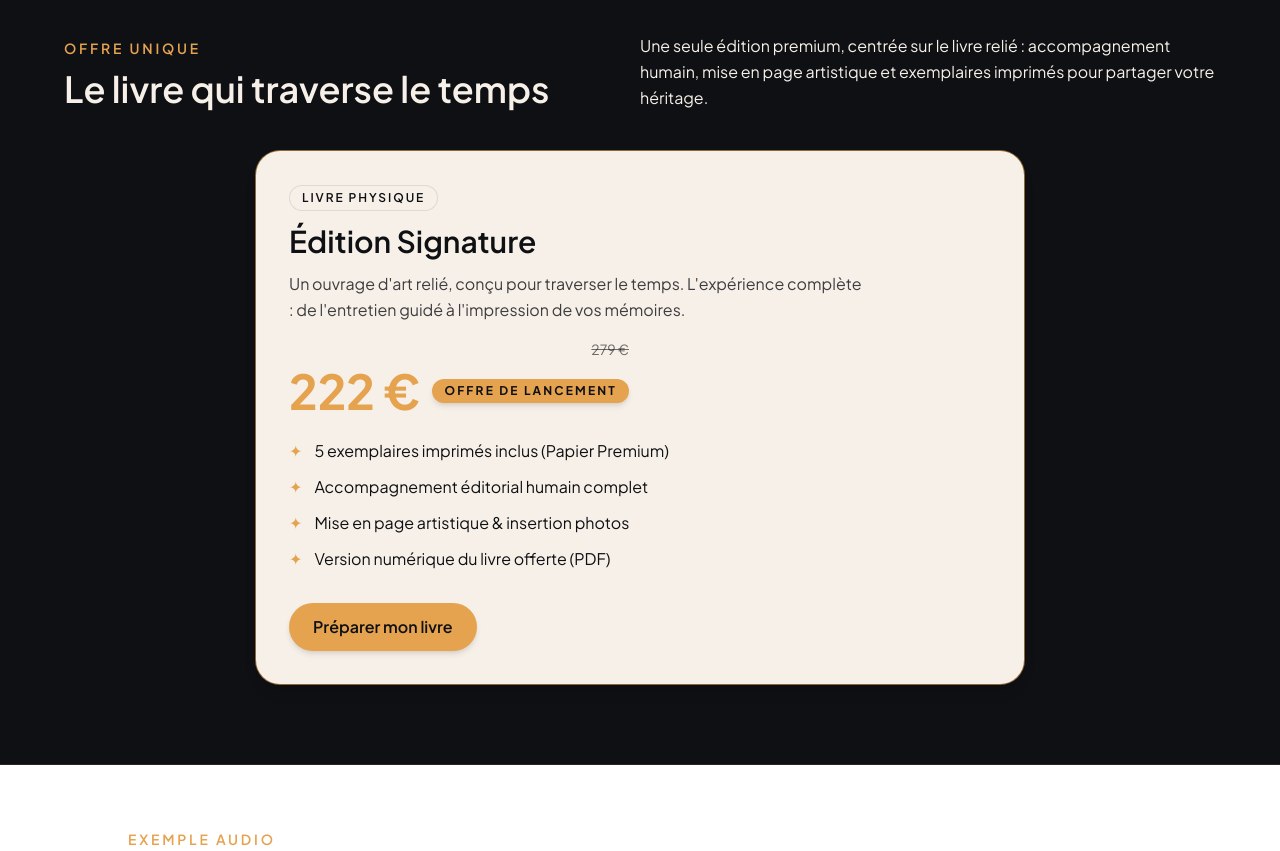
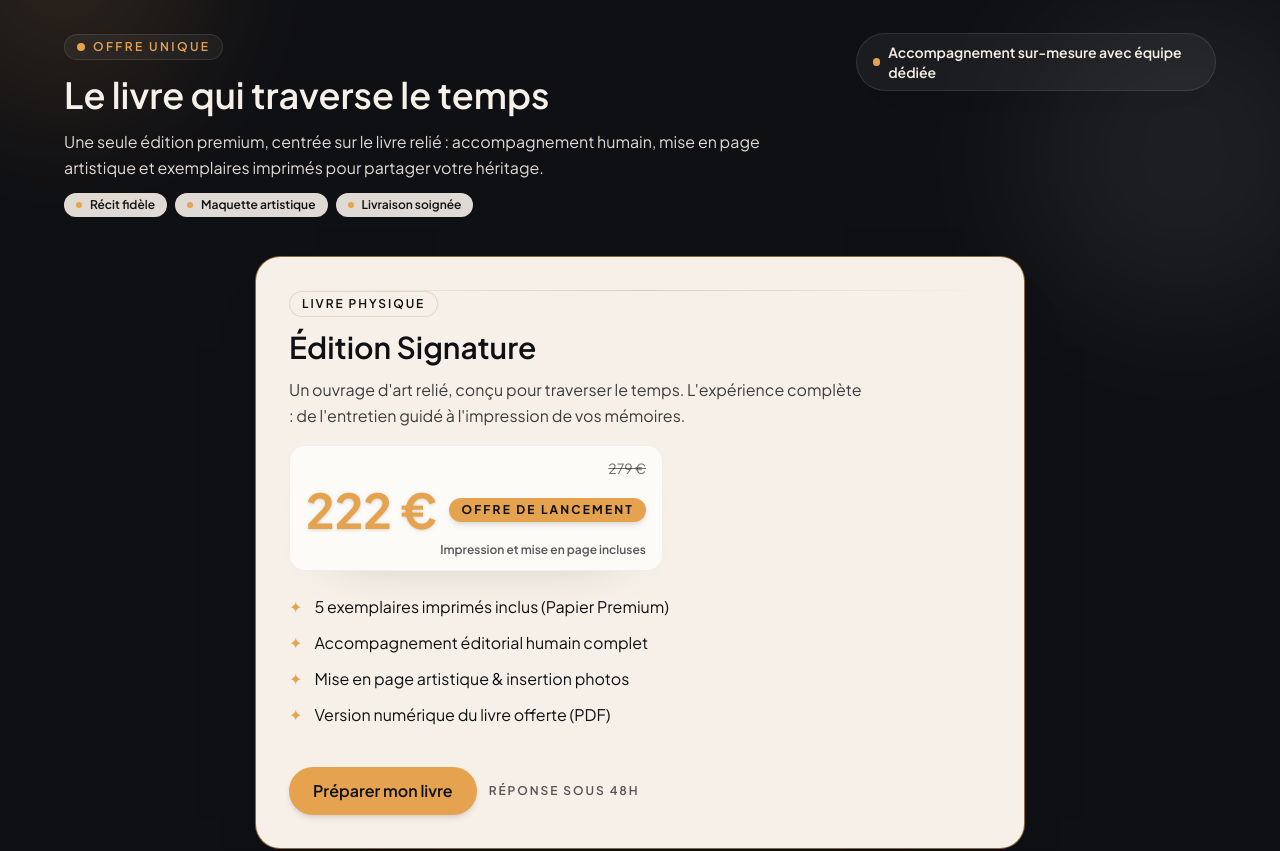
Before and after one commit to solalchetrit/loomina, a Next.js app: page / in a window 1280 px wide. Shown: the part 2260-3111 px from the top of the page. Built offline with nearby package versions, Linux system fonts and the light colour scheme.

Commit message:
Enhance offer preview presentation

```diff
--- a/components/OfferPreview.tsx
+++ b/components/OfferPreview.tsx
@@ -20,24 +20,49 @@ const offer = {
 export default function OfferPreview() {
   return (
     <section
-      className="w-full bg-[var(--loomina-black)] text-[var(--loomina-gray-light)] py-20 px-6 border-y border-[var(--loomina-gray-light)]/10"
+      className="relative w-full overflow-hidden bg-[var(--loomina-black)] text-[var(--loomina-gray-light)] py-20 px-6 border-y border-[var(--loomina-gray-light)]/10"
       id="offres"
     >
+      <div className="pointer-events-none absolute inset-0 opacity-60">
+        <div className="absolute -left-20 -top-32 h-72 w-72 rounded-full bg-[var(--loomina-gold)]/20 blur-3xl" />
+        <div className="absolute -right-16 top-10 h-80 w-80 rounded-full bg-white/10 blur-3xl" />
+        <div className="absolute left-1/2 bottom-0 h-40 w-[110%] -translate-x-1/2 bg-gradient-to-t from-black via-transparent" />
+      </div>
+
       <div className="max-w-6xl mx-auto space-y-10">
-        <div className="flex flex-col md:flex-row md:items-end md:justify-between gap-4">
-          <div>
-            <p className="text-sm uppercase tracking-[0.2em] text-[var(--loomina-gold)] font-semibold">Offre unique</p>
-            <h2 className="text-3xl md:text-4xl font-semibold leading-tight mt-2">Le livre qui traverse le temps</h2>
+        <div className="relative flex flex-col gap-6 lg:flex-row lg:items-end lg:justify-between">
+          <div className="space-y-3 max-w-3xl">
+            <p className="inline-flex items-center gap-2 text-xs uppercase tracking-[0.2em] text-[var(--loomina-gold)] font-semibold bg-white/5 border border-white/10 rounded-full px-3 py-1">
+              <span className="h-2 w-2 rounded-full bg-[var(--loomina-gold)]" />Offre unique
+            </p>
+            <h2 className="text-3xl md:text-4xl font-semibold leading-tight">Le livre qui traverse le temps</h2>
+            <p className="text-[var(--loomina-gray-light)]/90 leading-relaxed">
+              Une seule édition premium, centrée sur le livre relié : accompagnement humain, mise en page artistique et
+              exemplaires imprimés pour partager votre héritage.
+            </p>
+            <div className="flex flex-wrap gap-2 text-xs font-semibold text-[var(--loomina-black)]">
+              {["Récit fidèle", "Maquette artistique", "Livraison soignée"].map((pill) => (
+                <span
+                  key={pill}
+                  className="inline-flex items-center gap-2 rounded-full bg-[var(--loomina-gray-light)]/90 px-3 py-1 text-[var(--loomina-black)] shadow-[0_14px_45px_-32px_rgba(0,0,0,0.45)]"
+                >
+                  <span className="h-1.5 w-1.5 rounded-full bg-[var(--loomina-gold)]" />
+                  {pill}
+                </span>
+              ))}
+            </div>
           </div>
-          <p className="text-[var(--loomina-gray-light)] max-w-xl leading-relaxed">
-            Une seule édition premium, centrée sur le livre relié : accompagnement humain, mise en page artistique et
-            exemplaires imprimés pour partager votre héritage.
-          </p>
+
+          <div className="inline-flex items-center gap-2 self-start rounded-full bg-white/5 px-4 py-2 text-sm font-semibold text-[var(--loomina-gray-light)] border border-white/10 shadow-[0_12px_40px_-28px_rgba(0,0,0,0.45)]">
+            <span className="h-2 w-2 rounded-full bg-[var(--loomina-gold)]" />
+            Accompagnement sur-mesure avec équipe dédiée
+          </div>
         </div>
 
         <div className="max-w-3xl mx-auto">
-          <div className="relative overflow-hidden rounded-3xl border border-[var(--loomina-gray-light)]/30 bg-[var(--loomina-gray-light)] p-8 flex flex-col gap-6 shadow-lg ring-1 ring-[var(--loomina-gold)]/60">
-            <div className="relative flex flex-wrap items-center justify-between gap-4">
+          <div className="relative overflow-hidden rounded-3xl border border-[var(--loomina-gray-light)]/30 bg-[var(--loomina-gray-light)] p-8 flex flex-col gap-6 shadow-[0_30px_80px_-60px_rgba(0,0,0,0.65)] ring-1 ring-[var(--loomina-gold)]/60">
+            <div className="absolute inset-x-8 top-8 h-px bg-gradient-to-r from-transparent via-[var(--loomina-black)]/15 to-transparent" />
+            <div className="relative flex flex-wrap items-start justify-between gap-4">
               <div className="space-y-3">
                 <div className="inline-flex items-center gap-2 px-3 py-1 rounded-full bg-[var(--loomina-gray-light)] border border-[var(--loomina-black)]/10 text-xs uppercase tracking-[0.16em] text-[var(--loomina-black)] font-semibold">
                   {offer.badge}
@@ -45,14 +70,17 @@ export default function OfferPreview() {
                 <h3 className="text-3xl font-semibold text-[var(--loomina-black)]">{offer.title}</h3>
                 <p className="text-[var(--loomina-black)]/80 max-w-xl leading-relaxed">{offer.description}</p>
               </div>
-              <div className="flex flex-col items-end gap-2 text-right">
+              <div className="flex flex-col items-end gap-2 text-right bg-white/70 px-4 py-3 rounded-2xl border border-[var(--loomina-black)]/5 shadow-[0_20px_60px_-50px_rgba(0,0,0,0.45)]">
                 <span className="text-sm text-[var(--loomina-black)]/60 line-through">{offer.originalPrice}</span>
                 <div className="flex items-center gap-3">
-                  <p className="text-5xl font-bold text-[var(--loomina-gold)]">{offer.price}</p>
+                  <p className="text-5xl font-bold text-[var(--loomina-gold)] drop-shadow">{offer.price}</p>
                   <span className="inline-flex items-center px-3 py-1 text-xs font-bold uppercase tracking-[0.18em] rounded-full bg-[var(--loomina-gold)] text-[var(--loomina-black)] shadow-md">
                     Offre de lancement
                   </span>
                 </div>
+                <p className="text-xs font-semibold text-[var(--loomina-black)]/70">
+                  Impression et mise en page incluses
+                </p>
               </div>
             </div>
 
@@ -65,13 +93,14 @@ export default function OfferPreview() {
               ))}
             </ul>
 
-            <div className="relative pt-2">
+            <div className="relative pt-4 flex flex-wrap items-center gap-3">
               <Link
                 href={offer.href}
                 className="inline-flex items-center justify-center px-6 py-3 rounded-full bg-[var(--loomina-gold)] text-[var(--loomina-black)] font-semibold hover:brightness-110 transition-shadow shadow-md"
               >
                 {offer.cta}
               </Link>
+              <span className="text-xs font-semibold uppercase tracking-[0.16em] text-[var(--loomina-black)]/70">Réponse sous 48h</span>
             </div>
           </div>
         </div>
```
